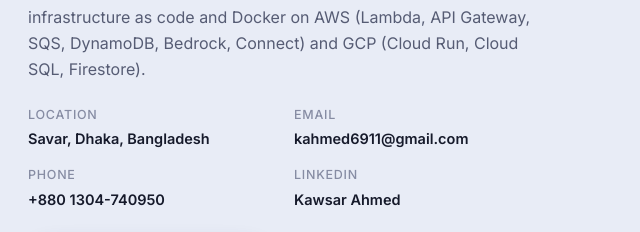
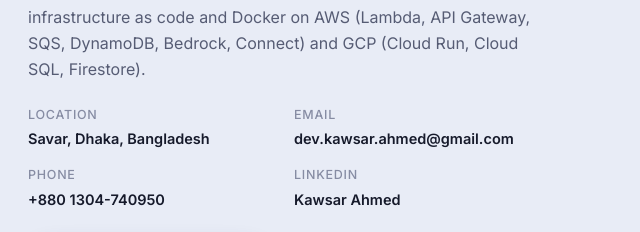
Before and after one commit to ThisIsKawsar/ThisIsKawsar, a plain HTML site: page index.html in a window 1280 px wide. Shown: the part 1488-1720 px from the top of the page, 640-1280 px from the left. Drawn offline with Linux system fonts and the light colour scheme.

Commit message:
Update email address to new contact

```diff
--- a/index.html
+++ b/index.html
@@ -55,7 +55,7 @@
 						AWS and GCP with Python, Laravel and Angular.</p>
 
 					<div class="hero-cta">
-						<a href="mailto:kahmed6911@gmail.com" class="btn btn-primary"><i class="fas fa-paper-plane"></i> Hire Me</a>
+						<a href="mailto:dev.kawsar.ahmed@gmail.com" class="btn btn-primary"><i class="fas fa-paper-plane"></i> Hire Me</a>
 						<a href="asset/Kawsar_Ahmed_resume.pdf" class="btn btn-outline"><i class="fas fa-download"></i> Download CV</a>
 						<a href="#projects-section" class="btn btn-outline"><i class="fas fa-briefcase"></i> View Work</a>
 					</div>
@@ -63,7 +63,7 @@
 					<div class="hero-socials">
 						<a href="https://github.com/ThisIsKawsar" target="_blank" rel="noopener" aria-label="GitHub"><i class="fab fa-github"></i></a>
 						<a href="https://www.linkedin.com/in/kawsar-ahmed-92594a113" target="_blank" rel="noopener" aria-label="LinkedIn"><i class="fab fa-linkedin-in"></i></a>
-						<a href="mailto:kahmed6911@gmail.com" aria-label="Email"><i class="fas fa-envelope"></i></a>
+						<a href="mailto:dev.kawsar.ahmed@gmail.com" aria-label="Email"><i class="fas fa-envelope"></i></a>
 					</div>
 				</div>
 
@@ -154,7 +154,7 @@
 
 					<ul class="info-list">
 						<li><span class="k">Location</span><span class="v">Savar, Dhaka, Bangladesh</span></li>
-						<li><span class="k">Email</span><a class="v" href="mailto:kahmed6911@gmail.com">kahmed6911@gmail.com</a></li>
+						<li><span class="k">Email</span><a class="v" href="mailto:dev.kawsar.ahmed@gmail.com">dev.kawsar.ahmed@gmail.com</a></li>
 						<li><span class="k">Phone</span><a class="v" href="tel:+8801304740950">+880 1304-740950</a></li>
 						<li><span class="k">LinkedIn</span><a class="v" href="https://www.linkedin.com/in/kawsar-ahmed-92594a113" target="_blank" rel="noopener">Kawsar Ahmed</a></li>
 					</ul>
@@ -568,7 +568,7 @@
 				<div class="contact-card reveal">
 					<div class="icon"><i class="fas fa-envelope"></i></div>
 					<h4>Email</h4>
-					<p><a href="mailto:kahmed6911@gmail.com">kahmed6911@gmail.com</a></p>
+					<p><a href="mailto:dev.kawsar.ahmed@gmail.com">dev.kawsar.ahmed@gmail.com</a></p>
 				</div>
 				<div class="contact-card reveal">
 					<div class="icon"><i class="fab fa-linkedin-in"></i></div>
@@ -581,7 +581,7 @@
 				<h3>Let's build something great together</h3>
 				<p>Open to AI engineering, automation, backend and cloud roles.</p>
 				<div class="hero-cta">
-					<a href="mailto:kahmed6911@gmail.com" class="btn btn-light"><i class="fas fa-paper-plane"></i> Say Hello</a>
+					<a href="mailto:dev.kawsar.ahmed@gmail.com" class="btn btn-light"><i class="fas fa-paper-plane"></i> Say Hello</a>
 					<a href="asset/Kawsar_Ahmed_resume.pdf" class="btn btn-outline" style="border-color: rgba(255,255,255,.4); color: #fff;"><i class="fas fa-download"></i> Download CV</a>
 				</div>
 			</div>
@@ -596,7 +596,7 @@
 				<div class="footer-socials">
 					<a href="https://github.com/ThisIsKawsar" target="_blank" rel="noopener" aria-label="GitHub"><i class="fab fa-github"></i></a>
 					<a href="https://www.linkedin.com/in/kawsar-ahmed-92594a113" target="_blank" rel="noopener" aria-label="LinkedIn"><i class="fab fa-linkedin-in"></i></a>
-					<a href="mailto:kahmed6911@gmail.com" aria-label="Email"><i class="fas fa-envelope"></i></a>
+					<a href="mailto:dev.kawsar.ahmed@gmail.com aria-label="Email"><i class="fas fa-envelope"></i></a>
 				</div>
 			</div>
 
```
